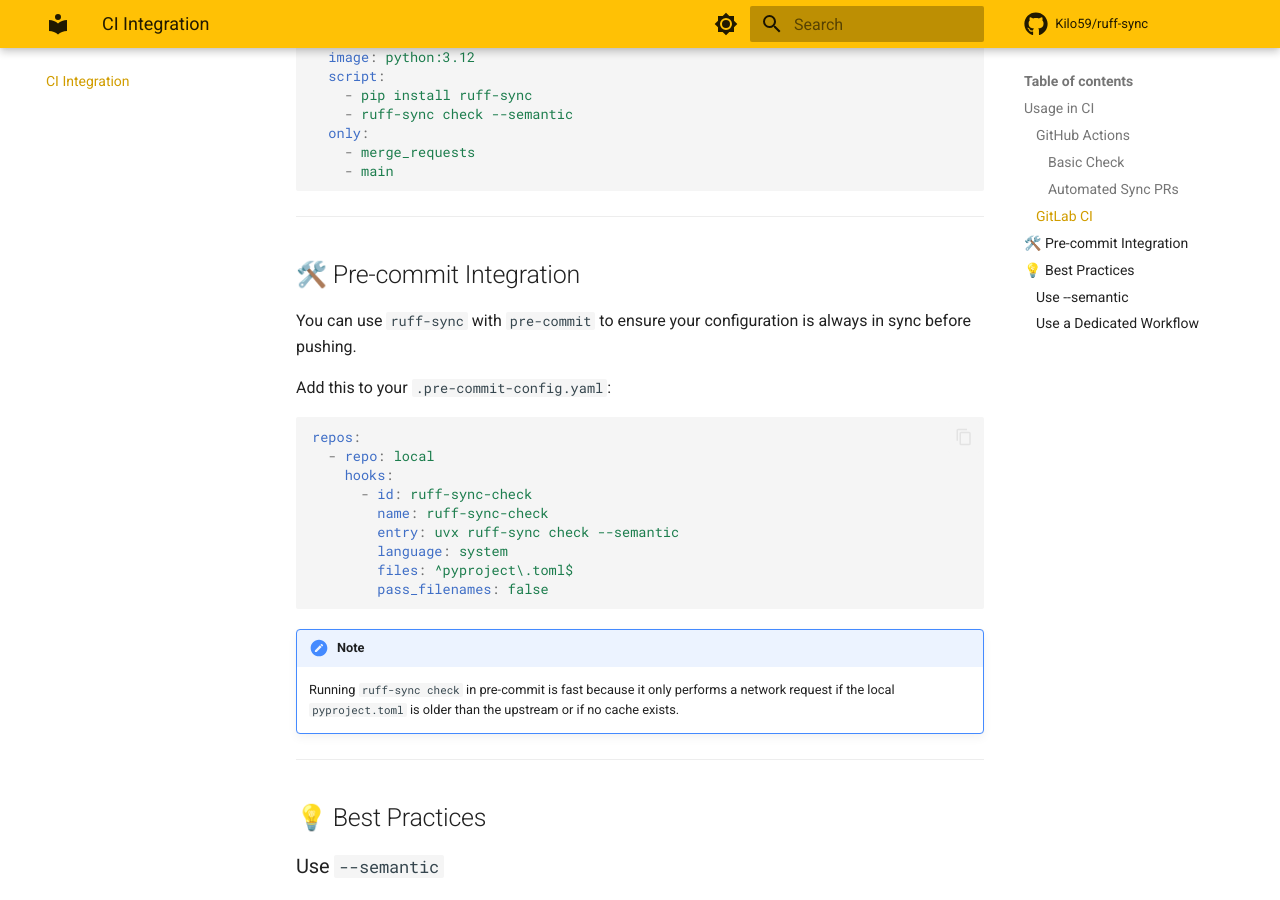
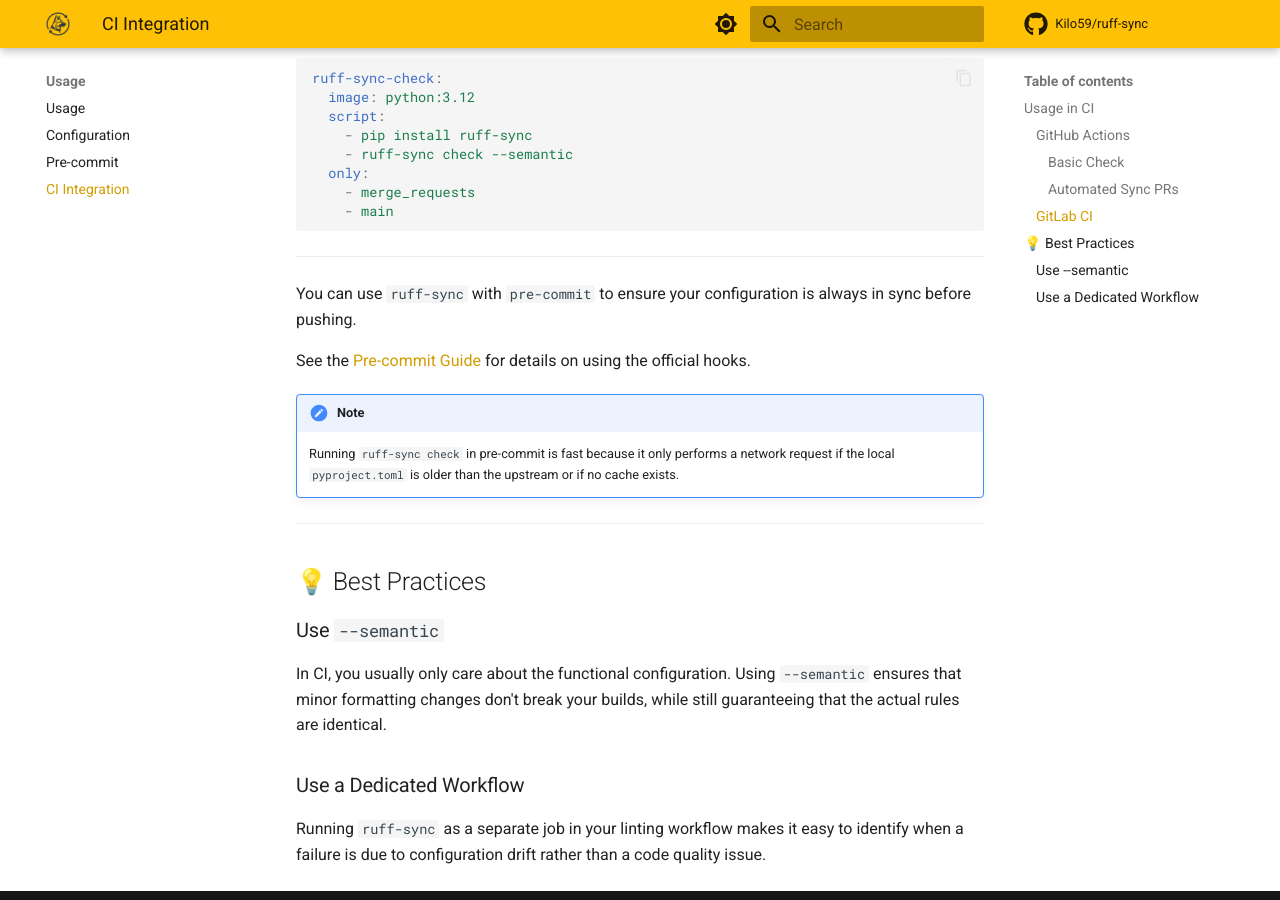
Before and after one commit to Kilo59/ruff-sync, an MkDocs documentation site: the page built from docs/ci-integration.md, in a window 1280 px wide and 900 px high, scrolled down 1475 px. Built offline with MkDocs 1.6.1 and Material for MkDocs 9.7.7, drawn with Linux system fonts in a browser that asks for light colours; comment, search, counter and statistics services are not loaded.

Commit message:
define custom pre-commit hooks (#106)
* define pre-commit hooks + docs
* add custom logo

````diff
--- a/docs/ci-integration.md
+++ b/docs/ci-integration.md
@@ -72,23 +72,9 @@
 
 ---
 
-## 🛠️ Pre-commit Integration
-
 You can use `ruff-sync` with `pre-commit` to ensure your configuration is always in sync before pushing.
 
-Add this to your `.pre-commit-config.yaml`:
-
-```yaml
-repos:
-  - repo: local
-    hooks:
-      - id: ruff-sync-check
-        name: ruff-sync-check
-        entry: uvx ruff-sync check --semantic
-        language: system
-        files: ^pyproject\.toml$
-        pass_filenames: false
-```
+See the [Pre-commit Guide](pre-commit.md) for details on using the official hooks.
 
 !!! note
     Running `ruff-sync check` in pre-commit is fast because it only performs a network request if the local `pyproject.toml` is older than the upstream or if no cache exists.
--- a/mkdocs.yml
+++ b/mkdocs.yml
@@ -8,6 +8,8 @@
 
 theme:
   name: material
+  logo: assets/logo.png
+  favicon: assets/logo.png
   palette:
     - media: "(prefers-color-scheme: light)"
       scheme: default
@@ -105,8 +107,10 @@
 nav:
   - Home: index.md
   - Installation: installation.md
-  - Usage: usage.md
-  - Configuration: configuration.md
-  - CI Integration: ci-integration.md
+  - Usage:
+      - Usage: usage.md
+      - Configuration: configuration.md
+      - Pre-commit: pre-commit.md
+      - CI Integration: ci-integration.md
   - Troubleshooting: troubleshooting.md
   - API Reference: reference/
````
Also changed, not shown: .pre-commit-hooks.yaml (added, +15 -0 lines), README.md (+14 -0 lines), docs/pre-commit.md (added, +69 -0 lines), docs/assets/logo.png (added).
